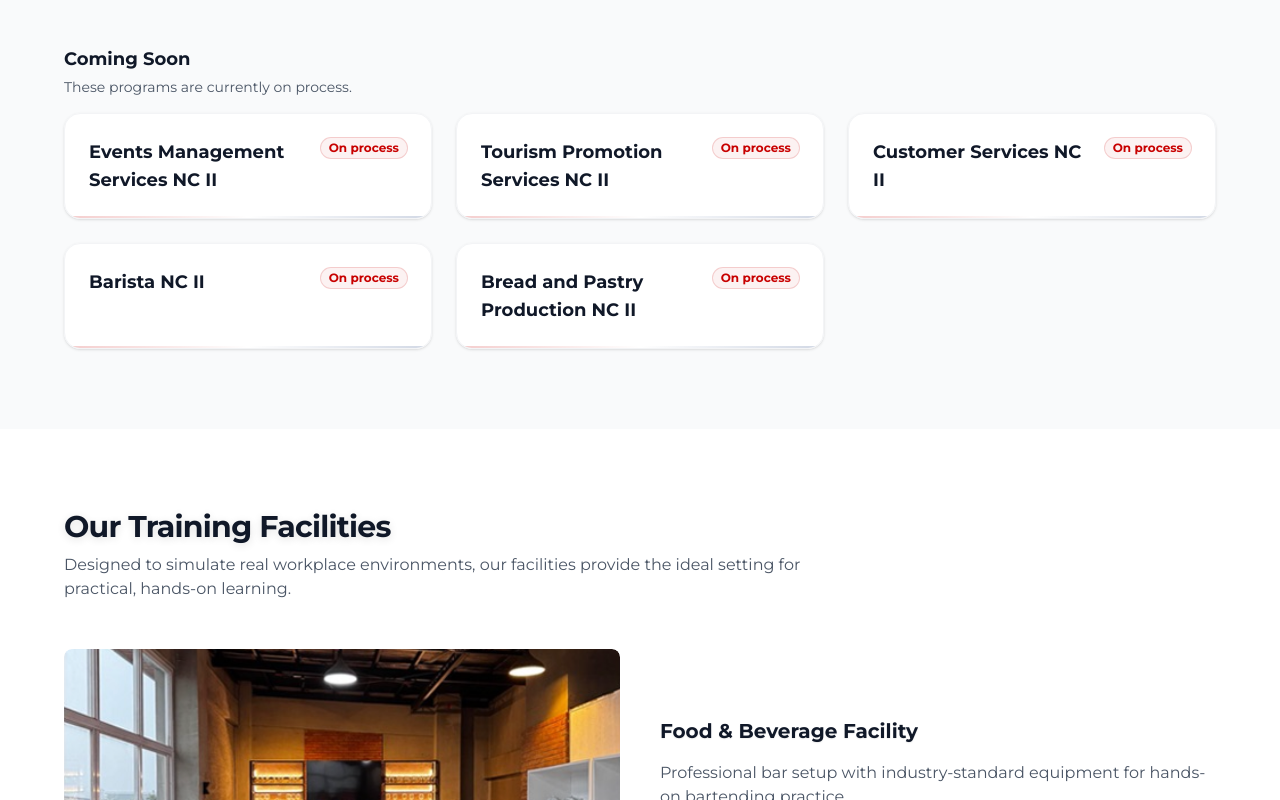
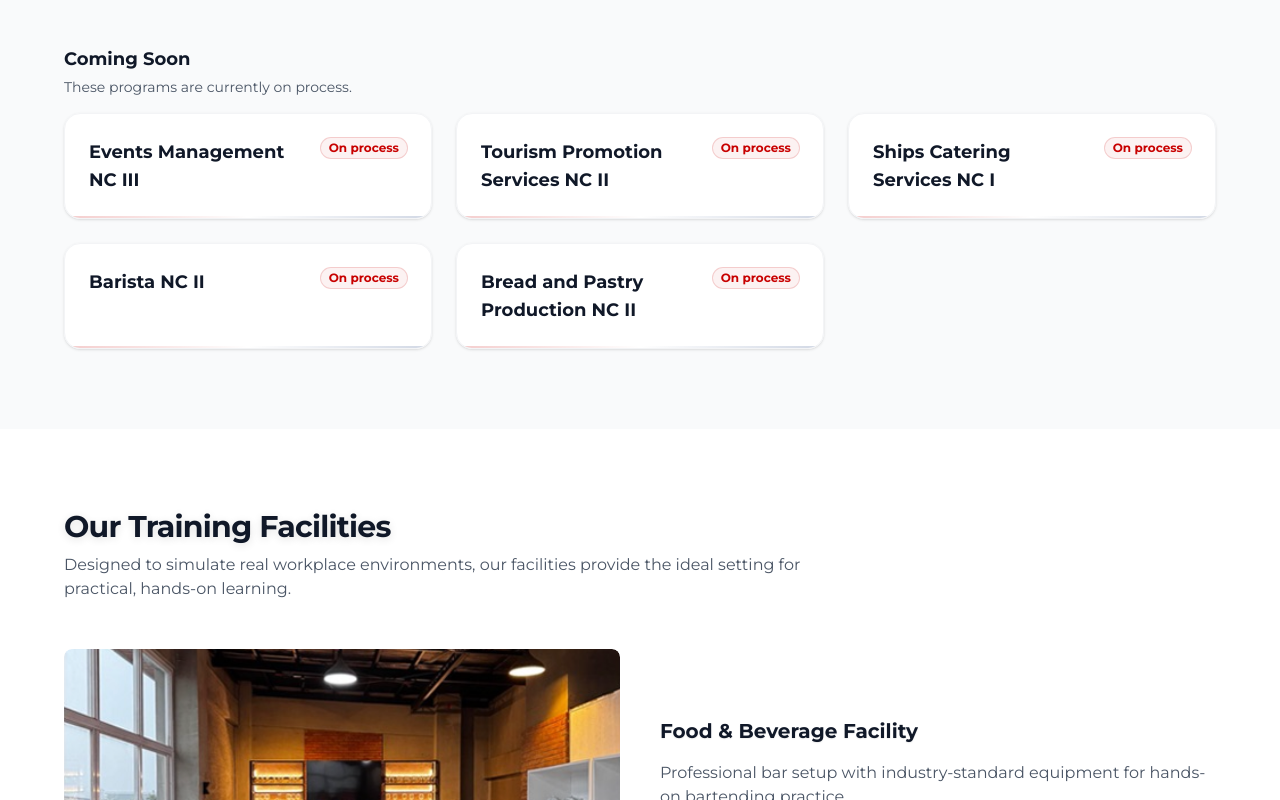
Before and after one commit to mattenarle10/ark-institute, a Next.js app: page /courses in a window 1280 px wide. Shown: the part 1560-2360 px from the top of the page. Built offline with nearby package versions, Linux system fonts and the light colour scheme; no server answers.

Commit message:
feat: edited courses list

```diff
--- a/src/app/components/courses/courses-list.tsx
+++ b/src/app/components/courses/courses-list.tsx
@@ -23,9 +23,9 @@ const registeredCourses = [
 ];
 
 const comingSoonCourses = [
-  { id: 'events-management', title: 'Events Management Services NC II' },
+  { id: 'events-management', title: 'Events Management NC III' },
   { id: 'tourism-promotion', title: 'Tourism Promotion Services NC II' },
-  { id: 'customer-services', title: 'Customer Services NC II' },
+  { id: 'customer-services', title: 'Ships Catering Services NC I' },
   { id: 'barista', title: 'Barista NC II' },
   { id: 'bread-pastry', title: 'Bread and Pastry Production NC II' },
 ];
```
